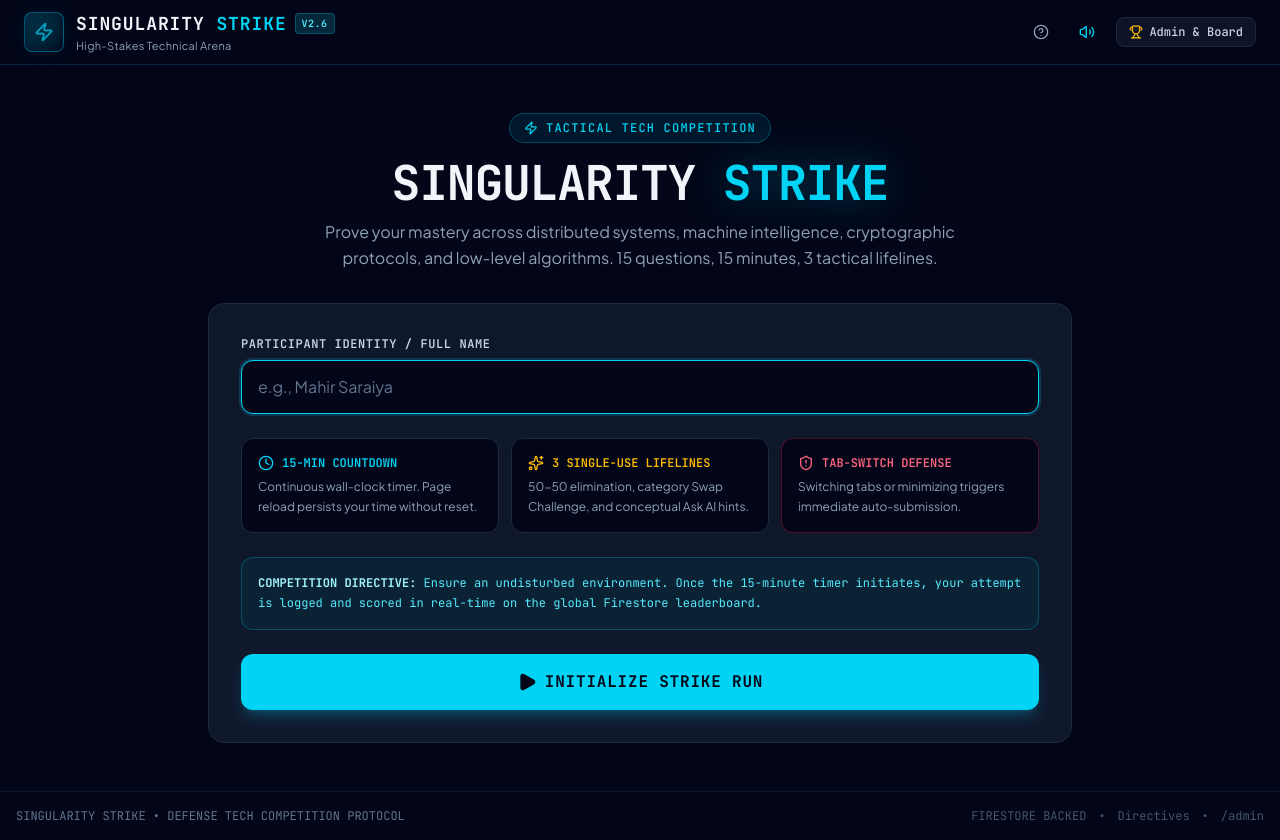
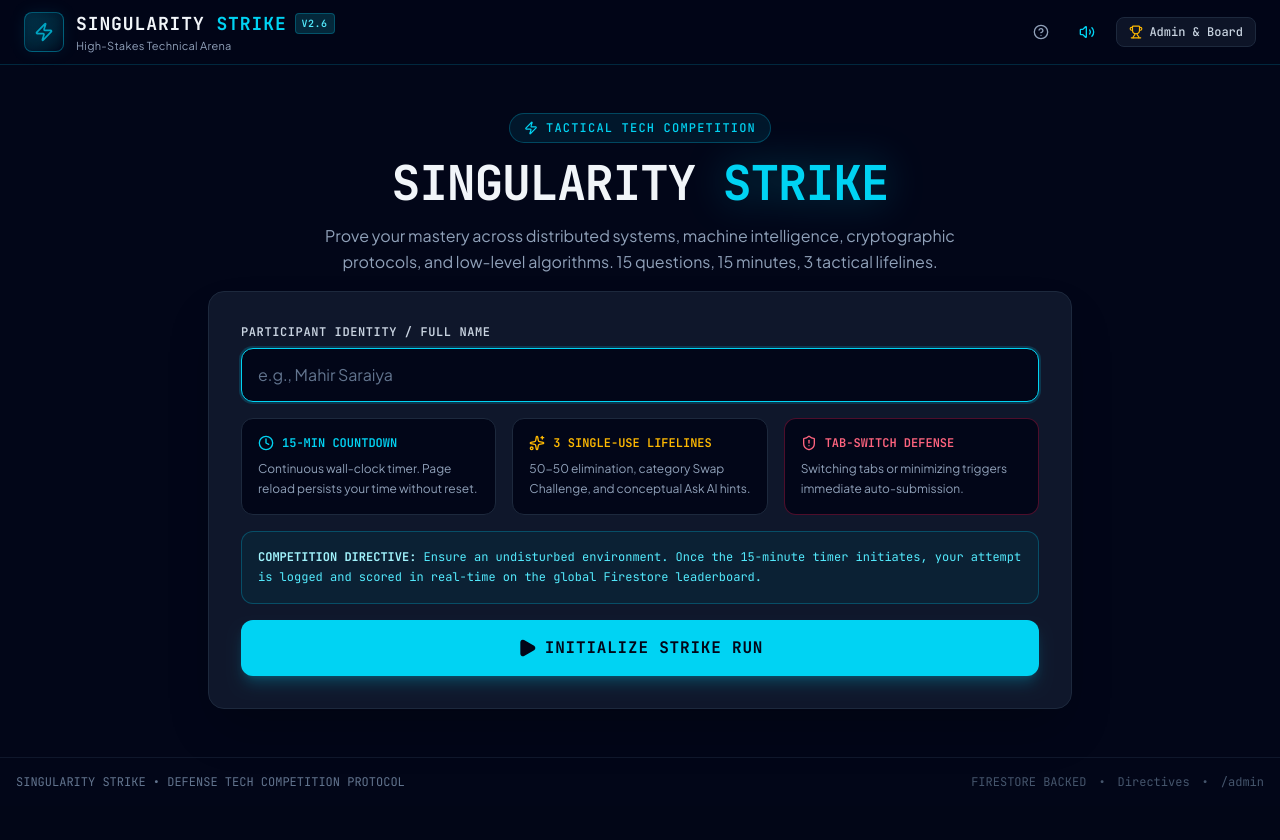
Before and after one commit to Mahir-the-chad/SPECTRUM-Singularity-strike, a React (Vite) app: page / in a window 1280 px wide. After the commit the page ends 806 px from the top, so only its background shows below. Built offline with nearby package versions, Linux system fonts and the light colour scheme.

Commit message:
style: refactor participant entry layout
Standardize component spacing and alignment using flexbox for better visual consistency.

```diff
--- a/src/components/ParticipantEntry.tsx
+++ b/src/components/ParticipantEntry.tsx
@@ -35,10 +35,10 @@ export const ParticipantEntry: React.FC<ParticipantEntryProps> = ({
   const secondsRemaining = savedRemainingSeconds % 60;
 
   return (
-    <div className="w-full max-w-4xl mx-auto px-4 py-8 sm:py-12">
+    <div className="w-full max-w-4xl mx-auto px-4 py-8 sm:py-12 flex flex-col gap-4">
       {/* Hero Header */}
-      <div className="text-center mb-8 flex flex-col items-center">
-        <div className="inline-flex items-center gap-2 px-3.5 py-1.5 rounded-full bg-cyan-500/10 border border-cyan-500/30 text-cyan-400 text-xs font-mono font-medium uppercase tracking-widest mb-4">
+      <div className="text-center flex flex-col items-center gap-4">
+        <div className="inline-flex items-center gap-2 px-3.5 py-1.5 rounded-full bg-cyan-500/10 border border-cyan-500/30 text-cyan-400 text-xs font-mono font-medium uppercase tracking-widest">
           <Zap className="w-3.5 h-3.5 text-cyan-400" />
           Tactical Tech Competition
         </div>
@@ -47,7 +47,7 @@ export const ParticipantEntry: React.FC<ParticipantEntryProps> = ({
           SINGULARITY <span className="text-cyan-400 drop-shadow-[0_0_20px_rgba(6,182,212,0.4)]">STRIKE</span>
         </h1>
 
-        <p className="mt-3 text-sm sm:text-base text-slate-400 max-w-2xl mx-auto leading-relaxed">
+        <p className="text-sm sm:text-base text-slate-400 max-w-2xl mx-auto leading-relaxed">
           Prove your mastery across distributed systems, machine intelligence, cryptographic protocols,
           and low-level algorithms. 15 questions, 15 minutes, 3 tactical lifelines.
         </p>
@@ -55,15 +55,15 @@ export const ParticipantEntry: React.FC<ParticipantEntryProps> = ({
 
       {/* Active Session Recovery Alert */}
       {hasActiveSession && onResumeQuiz && (
-        <div className="mb-6 p-4 sm:p-5 rounded-xl bg-amber-500/10 border border-amber-500/40 text-amber-200">
+        <div className="h-auto p-4 sm:p-5 rounded-xl bg-amber-500/10 border border-amber-500/40 text-amber-200 flex flex-col gap-4">
           <div className="flex flex-col sm:flex-row items-start sm:items-center justify-between gap-4">
             <div className="flex items-start gap-3">
               <RefreshCw className="w-5 h-5 text-amber-400 shrink-0 mt-0.5 animate-spin" style={{ animationDuration: '8s' }} />
-              <div>
+              <div className="flex flex-col gap-1">
                 <h3 className="font-semibold text-sm sm:text-base text-amber-200">
                   Active Session Detected for &quot;{savedName}&quot;
                 </h3>
-                <p className="text-xs text-amber-300/80 mt-0.5">
+                <p className="text-xs text-amber-300/80">
                   Remaining Time: <span className="font-mono font-bold text-amber-300">{minutesRemaining}m {secondsRemaining.toString().padStart(2, '0')}s</span>.
                   Your answers and countdown are safely stored.
                 </p>
@@ -75,7 +75,7 @@ export const ParticipantEntry: React.FC<ParticipantEntryProps> = ({
                 sounds.playSelect();
                 onResumeQuiz();
               }}
-              className="w-full sm:w-auto px-5 py-2.5 rounded-lg bg-amber-500 hover:bg-amber-400 text-slate-950 font-mono text-xs font-bold uppercase tracking-wider transition-all flex items-center justify-center gap-2 shadow-lg shadow-amber-500/20 cursor-pointer"
+              className="w-full sm:w-auto px-5 py-2.5 rounded-lg bg-amber-500 hover:bg-amber-400 text-slate-950 font-mono text-xs font-bold uppercase tracking-wider transition-all flex items-center justify-center gap-2 shadow-lg shadow-amber-500/20 cursor-pointer h-auto"
             >
               <span>Resume Active Strike</span>
               <ArrowRight className="w-4 h-4" />
@@ -85,8 +85,8 @@ export const ParticipantEntry: React.FC<ParticipantEntryProps> = ({
       )}
 
       {/* Main Entry Card */}
-      <div className="bg-slate-900 border border-slate-800 rounded-2xl p-6 sm:p-8 shadow-2xl relative overflow-hidden">
-        <form onSubmit={handleSubmit} className="flex flex-col gap-6">
+      <div className="h-auto bg-slate-900 border border-slate-800 rounded-2xl p-6 sm:p-8 shadow-2xl flex flex-col gap-4">
+        <form onSubmit={handleSubmit} className="flex flex-col gap-4">
           <div className="flex flex-col gap-2">
             <label
               htmlFor="participant-name-input"
@@ -94,7 +94,6 @@ export const ParticipantEntry: React.FC<ParticipantEntryProps> = ({
             >
               Participant Identity / Full Name
             </label>
-            <div className="relative">
             <input
               id="participant-name-input"
               type="text"
@@ -105,20 +104,19 @@ export const ParticipantEntry: React.FC<ParticipantEntryProps> = ({
               }}
               placeholder="e.g., Mahir Saraiya"
               autoFocus
-                className="w-full px-4 py-3.5 rounded-xl bg-slate-950 border border-slate-700 text-slate-100 placeholder-slate-500 focus:outline-none focus:border-cyan-400 focus:ring-2 focus:ring-cyan-500/20 font-sans text-base transition-all"
+              className="w-full px-4 py-3.5 rounded-xl bg-slate-950 border border-slate-700 text-slate-100 placeholder-slate-500 focus:outline-none focus:border-cyan-400 focus:ring-2 focus:ring-cyan-500/20 font-sans text-base transition-all h-auto"
             />
-            </div>
             {error && (
-              <p className="mt-1 text-xs text-rose-400 flex items-center gap-1.5 font-mono">
-                <AlertTriangle className="w-3.5 h-3.5" />
+              <p className="text-xs text-rose-400 flex items-center gap-1.5 font-mono">
+                <AlertTriangle className="w-3.5 h-3.5 shrink-0" />
                 {error}
               </p>
             )}
           </div>
 
-          {/* Tactical Briefing Grid */}
-          <div className="grid grid-cols-1 sm:grid-cols-3 gap-3">
-            <div className="p-4 rounded-xl bg-slate-950 border border-slate-800 flex flex-col gap-1.5">
+          {/* Tactical Briefing Cards */}
+          <div className="grid grid-cols-1 sm:grid-cols-3 gap-4">
+            <div className="h-auto p-4 rounded-xl bg-slate-950 border border-slate-800 flex flex-col gap-2">
               <div className="flex items-center gap-2 text-cyan-400 text-xs font-mono font-semibold">
                 <Clock className="w-4 h-4 shrink-0" />
                 <span>15-MIN COUNTDOWN</span>
@@ -128,7 +126,7 @@ export const ParticipantEntry: React.FC<ParticipantEntryProps> = ({
               </p>
             </div>
 
-            <div className="p-4 rounded-xl bg-slate-950 border border-slate-800 flex flex-col gap-1.5">
+            <div className="h-auto p-4 rounded-xl bg-slate-950 border border-slate-800 flex flex-col gap-2">
               <div className="flex items-center gap-2 text-amber-400 text-xs font-mono font-semibold">
                 <Sparkles className="w-4 h-4 shrink-0" />
                 <span>3 SINGLE-USE LIFELINES</span>
@@ -138,7 +136,7 @@ export const ParticipantEntry: React.FC<ParticipantEntryProps> = ({
               </p>
             </div>
 
-            <div className="p-4 rounded-xl bg-slate-950 border border-rose-500/30 flex flex-col gap-1.5">
+            <div className="h-auto p-4 rounded-xl bg-slate-950 border border-rose-500/30 flex flex-col gap-2">
               <div className="flex items-center gap-2 text-rose-400 text-xs font-mono font-semibold">
                 <ShieldAlert className="w-4 h-4 shrink-0" />
                 <span>TAB-SWITCH DEFENSE</span>
@@ -149,8 +147,8 @@ export const ParticipantEntry: React.FC<ParticipantEntryProps> = ({
             </div>
           </div>
 
-          {/* Security Notice */}
-          <div className="p-4 rounded-xl bg-cyan-950/40 border border-cyan-500/30 text-xs text-cyan-300 leading-relaxed font-mono">
+          {/* Security Notice Card */}
+          <div className="h-auto p-4 rounded-xl bg-cyan-950/40 border border-cyan-500/30 text-xs text-cyan-300 leading-relaxed font-mono">
             <strong className="text-cyan-200">COMPETITION DIRECTIVE:</strong> Ensure an undisturbed environment. Once the 15-minute timer initiates, your attempt is logged and scored in real-time on the global Firestore leaderboard.
           </div>
 
@@ -158,9 +156,9 @@ export const ParticipantEntry: React.FC<ParticipantEntryProps> = ({
           <button
             id="start-quiz-btn"
             type="submit"
-            className="w-full py-4 px-6 rounded-xl bg-cyan-400 hover:bg-cyan-300 active:bg-cyan-500 text-slate-950 font-mono font-extrabold text-sm sm:text-base tracking-wider uppercase transition-all duration-150 flex items-center justify-center gap-2 shadow-lg shadow-cyan-500/25 hover:shadow-cyan-500/40 cursor-pointer"
+            className="h-auto w-full py-4 px-6 rounded-xl bg-cyan-400 hover:bg-cyan-300 active:bg-cyan-500 text-slate-950 font-mono font-extrabold text-sm sm:text-base tracking-wider uppercase transition-all flex items-center justify-center gap-2 shadow-lg shadow-cyan-500/25 hover:shadow-cyan-500/40 cursor-pointer"
           >
-            <Play className="w-5 h-5 fill-slate-950 text-slate-950" />
+            <Play className="w-5 h-5 fill-slate-950 text-slate-950 shrink-0" />
             <span>INITIALIZE STRIKE RUN</span>
           </button>
         </form>
```
Lines whose indentation alone changed are shown as unchanged.
